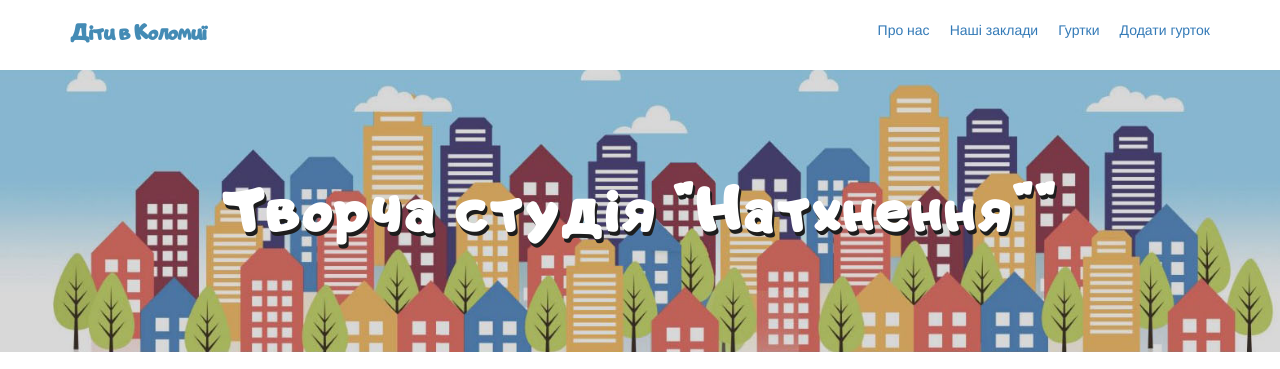
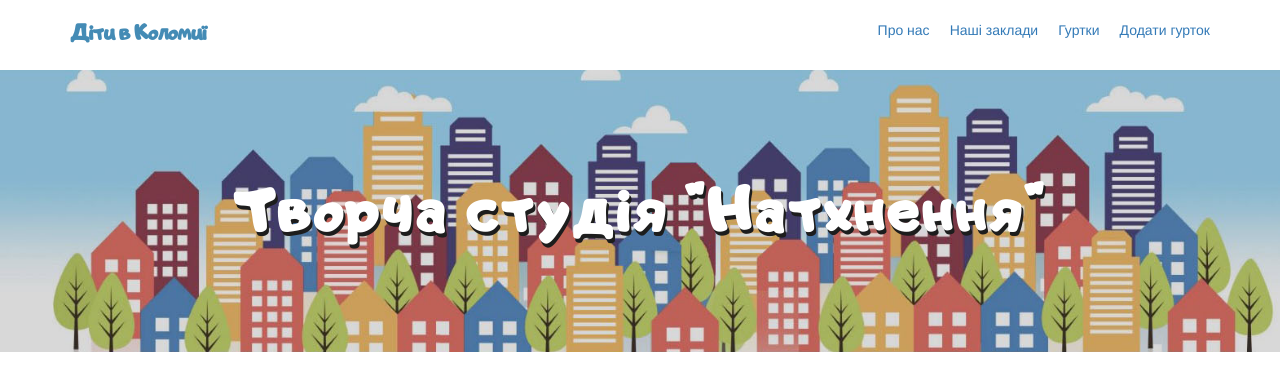
Before and after one commit to Drohomiretskiy-M/ditykolomyia, a plain HTML site: page www/page/pgNathnenya.html in a window 1280 px wide. Shown: the top 369 px of the page. Drawn offline with nearby package versions, Linux system fonts and the light colour scheme; a script that the page names is missing.

```diff
--- a/www/page/pgNathnenya.html
+++ b/www/page/pgNathnenya.html
@@ -50,7 +50,7 @@
         <div class="container-fluid">
             <div class="cover">
                 <p class="slogan">
-                    Творча студія "Натхнення""
+                    Творча студія "Натхнення"
                 </p>
             </div>
 
```
